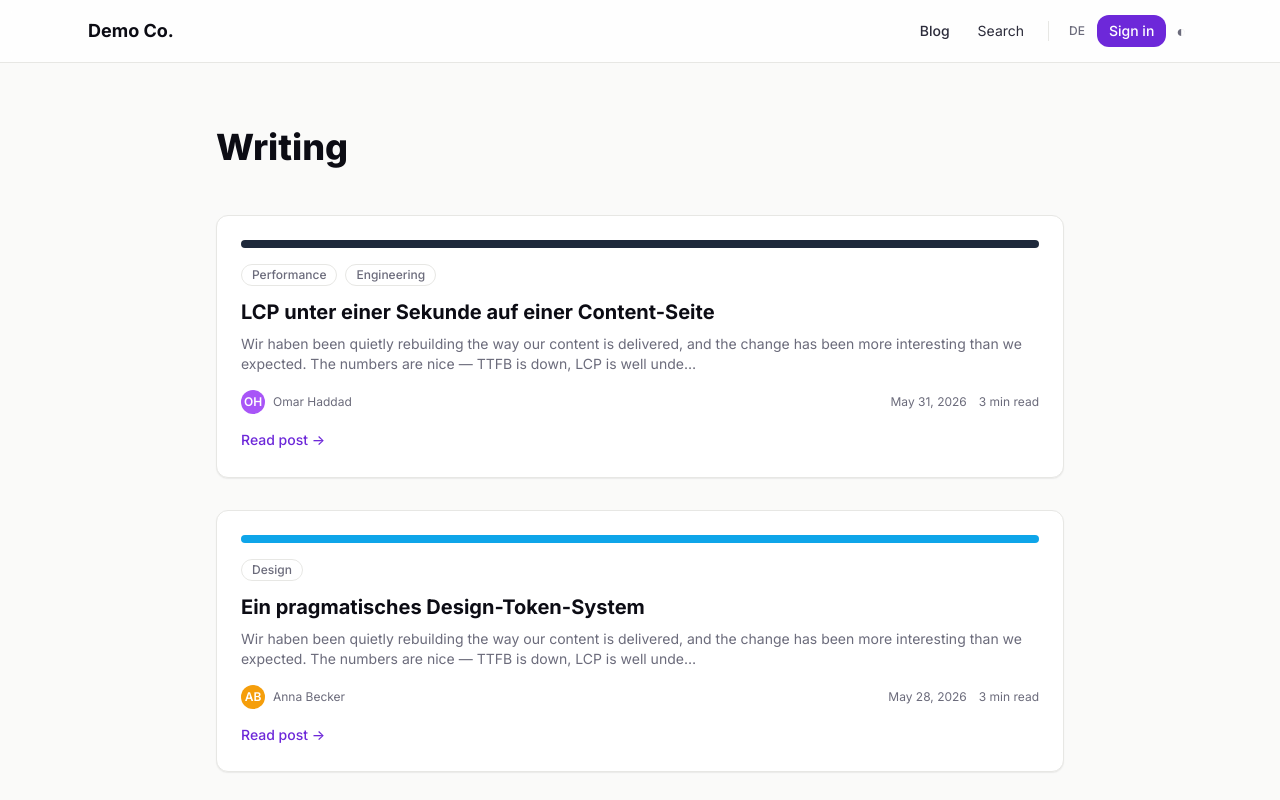
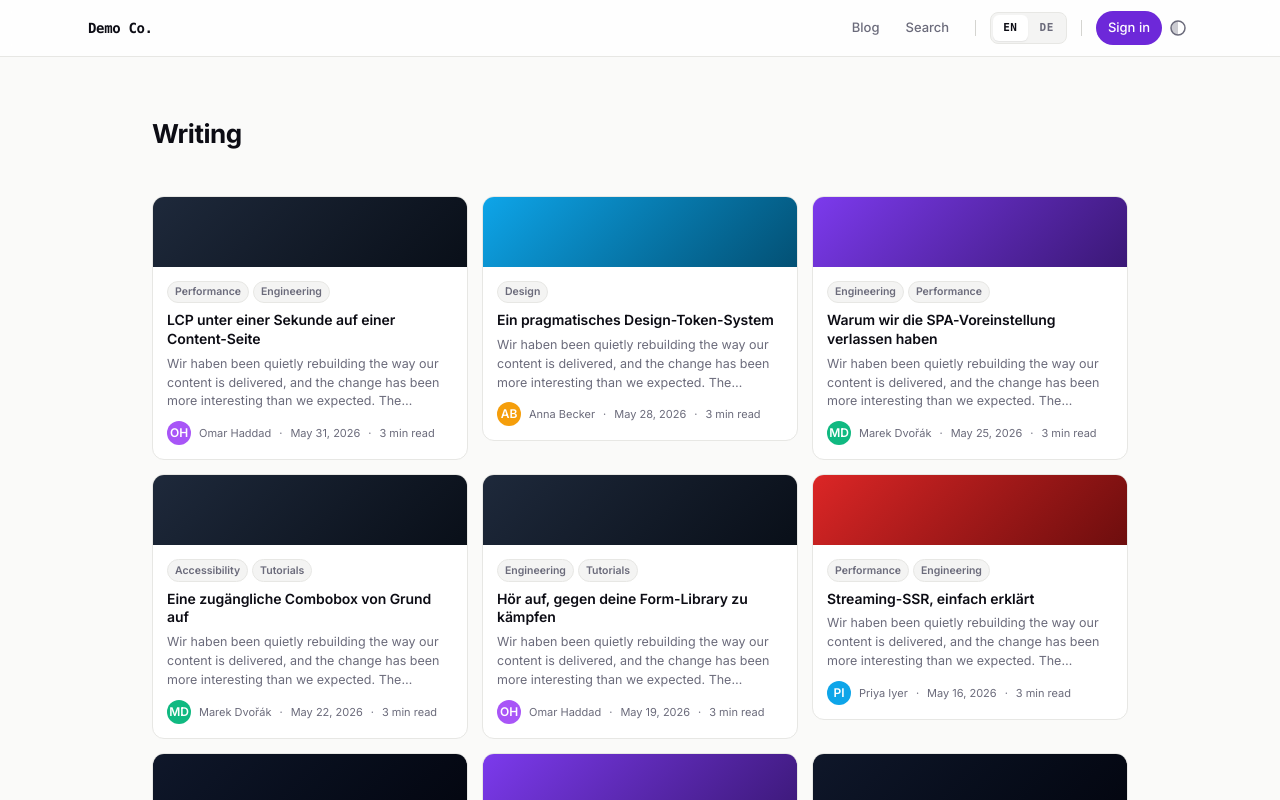
Before and after one commit to MichaelSedov/home-task, a SvelteKit app: page /de/blog in a window 1280 px wide. Shown: the top 800 px of the page. Built offline with nearby package versions, Linux system fonts and the light colour scheme.

Commit message:
feat(ui): apply brief's design tokens

```diff
--- a/src/routes/(marketing)/+layout.svelte
+++ b/src/routes/(marketing)/+layout.svelte
@@ -2,11 +2,10 @@
 	import { setT, setLang } from '$lib/i18n/context.js';
 	import { makeT } from '$lib/i18n/t.js';
 	import { page } from '$app/stores';
+	import ThemeToggle from '$lib/ui/primitives/ThemeToggle.svelte';
 
 	let { data, children } = $props();
 
-	// Must run synchronously during component init for SSR.
-	// Locale switching uses a full page reload (hreflang links), so this is safe.
 	setT(makeT(data.dict));
 	setLang(data.lang);
 
@@ -14,89 +13,104 @@
 
 	const lang = $derived(data.lang);
 	const user = $derived(data.user);
-
 	const prefix = $derived(`/${lang}`);
 
-	// Swap /en ↔ /de robustly — replace only the leading segment
 	const otherLang = $derived(lang === 'en' ? 'de' : 'en');
-	const localeSwitchHref = $derived(() => {
-		const path = $page.url.pathname;
-		// replace leading /en or /de, fall back to switching root
-		if (path.startsWith('/en')) return path.replace(/^\/en/, '/de');
-		if (path.startsWith('/de')) return path.replace(/^\/de/, '/en');
-		return `/${otherLang}`;
+	// $derived computes the STRING directly so $page is a tracked dependency
+	const localeSwitchHref = $derived(
+		$page.url.pathname.startsWith('/en')
+			? $page.url.pathname.replace(/^\/en/, '/de')
+			: $page.url.pathname.startsWith('/de')
+				? $page.url.pathname.replace(/^\/de/, '/en')
+				: `/${otherLang}`
+	);
+
+	const isActive = (href: string) => $page.url.pathname.startsWith(href);
+
+	// Persist locale choice so the root path "/" redirects to it on next visit
+	$effect(() => {
+		if (typeof document === 'undefined') return;
+		document.cookie = `lang=${lang};path=/;max-age=${60 * 60 * 24 * 365};SameSite=Lax`;
 	});
-
-	// Theme toggle
-	function toggleTheme() {
-		const next = document.documentElement.getAttribute('data-theme') === 'dark' ? 'light' : 'dark';
-		document.documentElement.setAttribute('data-theme', next);
-		document.cookie = `theme=${next};path=/;max-age=${60 * 60 * 24 * 365};SameSite=Lax`;
-	}
 </script>
 
 <div class="flex min-h-screen flex-col">
 	<nav
 		aria-label="Main navigation"
-		class="sticky top-0 z-30 border-b border-[var(--border)] bg-[var(--bg-elev)]/80 backdrop-blur"
+		class="sticky top-0 z-30 border-b border-[var(--border)] bg-[var(--bg-elev)]/80 backdrop-blur-sm"
 	>
-		<div class="mx-auto flex max-w-6xl items-center justify-between px-6 py-3">
-			<a href="/{lang}" class="text-lg font-bold text-[var(--fg)] hover:text-[var(--accent)]">
+		<div class="mx-auto flex h-14 max-w-6xl items-center justify-between px-6">
+			<!-- Logo -->
+			<a
+				href="/{lang}"
+				class="font-mono text-sm font-bold tracking-tight text-[var(--fg)] transition-colors hover:text-[var(--accent)]"
+				style="font-feature-settings: 'ss01'"
+			>
 				Demo Co.
 			</a>
 
-			<div class="flex items-center gap-1">
-				<a
-					href="{prefix}/blog"
-					class="rounded-md px-3 py-1.5 text-sm text-[var(--fg-2)] hover:bg-[var(--bg-soft)] hover:text-[var(--fg)] {$page.url.pathname.includes(
-						'/blog'
-					)
-						? 'font-medium text-[var(--fg)]'
-						: ''}"
+			<!-- Nav links -->
+			<div class="flex items-center gap-0.5">
+				{#each [{ href: `${prefix}/blog`, label: t('nav.blog') }, { href: `${prefix}/search`, label: t('nav.search') }] as link (link.href)}
+					<a
+						href={link.href}
+						class="rounded-lg px-3 py-1.5 text-[13px] font-medium transition-colors
+							{isActive(link.href)
+							? 'text-[var(--fg)]'
+							: 'text-[var(--muted)] hover:bg-[var(--bg-soft)] hover:text-[var(--fg)]'}"
+					>
+						{link.label}
+					</a>
+				{/each}
+
+				<div class="mx-3 h-4 w-px bg-[var(--border-strong)]"></div>
+
+				<!-- Language switcher — matches the pill style from the brief's lang-switch component -->
+				<div
+					class="inline-flex items-center gap-0.5 rounded-[8px] border border-[var(--border)] bg-[var(--bg-soft)] p-0.5"
+					role="group"
+					aria-label="Language"
 				>
-					{t('nav.blog')}
-				</a>
-				<a
-					href="{prefix}/search"
-					class="rounded-md px-3 py-1.5 text-sm text-[var(--fg-2)] hover:bg-[var(--bg-soft)] hover:text-[var(--fg)]"
-				>
-					{t('nav.search')}
-				</a>
+					{#each ['en', 'de'] as l (l)}
+						{#if l === lang}
+							<span
+								class="rounded-[6px] bg-[var(--bg-elev)] px-2.5 py-1 font-mono text-[11px] font-bold uppercase tracking-[0.05em] text-[var(--fg)] shadow-[var(--shadow-sm)]"
+								aria-current="true"
+							>
+								{l}
+							</span>
+						{:else}
+							<a
+								href={localeSwitchHref}
+								hreflang={l}
+								data-sveltekit-reload
+								class="rounded-[6px] px-2.5 py-1 font-mono text-[11px] font-bold uppercase tracking-[0.05em] text-[var(--muted)] transition-colors hover:text-[var(--fg)]"
+							>
+								{l}
+							</a>
+						{/if}
+					{/each}
+				</div>
 
-				<div class="mx-2 h-5 w-px bg-[var(--border)]"></div>
-
-				<!-- Locale switcher -->
-				<a
-					href={localeSwitchHref()}
-					class="rounded-md px-2 py-1 text-xs font-medium text-[var(--muted)] hover:bg-[var(--bg-soft)] hover:text-[var(--fg)]"
-					hreflang={otherLang}
-				>
-					{otherLang.toUpperCase()}
-				</a>
+				<div class="mx-3 h-4 w-px bg-[var(--border-strong)]"></div>
 
 				{#if user}
 					<a
 						href="/dashboard"
-						class="rounded-md px-3 py-1.5 text-sm text-[var(--fg-2)] hover:bg-[var(--bg-soft)]"
+						class="rounded-lg px-3 py-1.5 text-[13px] font-medium text-[var(--muted)] transition-colors hover:bg-[var(--bg-soft)] hover:text-[var(--fg)]"
 					>
 						{t('nav.dashboard')}
 					</a>
-				{:else}
+				{:else if !$page.url.pathname.startsWith('/login')}
 					<a
 						href="/login"
-						class="rounded-md bg-[var(--accent)] px-3 py-1.5 text-sm font-medium text-white hover:opacity-90"
+						class="rounded-lg bg-[var(--accent)] px-3 py-1.5 text-[13px] font-medium text-white transition-opacity hover:opacity-90"
 					>
 						{t('nav.login')}
 					</a>
 				{/if}
 
-				<button
-					onclick={toggleTheme}
-					aria-label="Toggle theme"
-					class="rounded-md p-1.5 text-[var(--muted)] hover:bg-[var(--bg-soft)] hover:text-[var(--fg)]"
-				>
-					<span aria-hidden="true" class="text-base">◐</span>
-				</button>
+				<ThemeToggle />
 			</div>
 		</div>
 	</nav>
@@ -105,7 +119,7 @@
 		{@render children()}
 	</main>
 
-	<footer class="border-t border-[var(--border)] py-8 text-center text-sm text-[var(--muted)]">
+	<footer class="border-t border-[var(--border)] py-8 text-center text-[13px] text-[var(--muted)]">
 		{t('footer.copy')}
 	</footer>
 </div>
--- a/src/routes/(marketing)/[lang]/blog/+page.svelte
+++ b/src/routes/(marketing)/[lang]/blog/+page.svelte
@@ -3,8 +3,6 @@
 	import { formatDate } from '$lib/i18n/t.js';
 	import { getTags } from '$lib/i18n/dict.js';
 	import Avatar from '$lib/ui/primitives/Avatar.svelte';
-	import Badge from '$lib/ui/primitives/Badge.svelte';
-	import Card from '$lib/ui/primitives/Card.svelte';
 
 	let { data } = $props();
 	const t = getT();
@@ -20,55 +18,73 @@
 	<link rel="alternate" hreflang="de" href="/de/blog" />
 </svelte:head>
 
-<div class="mx-auto max-w-4xl px-6 py-16">
-	<header class="mb-12">
-		<h1 class="text-4xl font-extrabold text-[var(--fg)]">{t('blog.title')}</h1>
-	</header>
+<div class="mx-auto max-w-5xl px-6 py-14">
+	<h1 class="mb-10 text-[26px] font-bold tracking-[-0.018em] text-[var(--fg)]">
+		{t('blog.title')}
+	</h1>
 
 	{#if data.posts.length === 0}
 		<p class="text-[var(--muted)]">{t('blog.empty')}</p>
 	{:else}
-		<ol class="space-y-8" aria-label="Blog posts">
+		<!-- Grid layout matching the brief's post-grid -->
+		<ol
+			class="grid gap-3.5"
+			style="grid-template-columns: repeat(auto-fill, minmax(260px, 1fr))"
+			aria-label="Blog posts"
+		>
 			{#each data.posts as post (post.id)}
 				<li>
-					<Card as="article" hover class="overflow-hidden">
-						<a href="/{lang}/blog/{post.slug}" class="block p-6 focus-visible:outline-none">
+					<a
+						href="/{lang}/blog/{post.slug}"
+						class="group flex flex-col overflow-hidden rounded-[var(--radius-md)] border border-[var(--border)] bg-[var(--bg-elev)] transition-all duration-200 hover:-translate-y-[3px] hover:border-[var(--border-strong)] hover:shadow-[var(--shadow-md)]"
+					>
+						<!-- Cover — gradient using post's coverColor -->
 						<div
-								class="mb-4 h-2 w-full rounded-full"
-								style="background-color: {post.coverColor}"
+							class="h-[70px] flex-shrink-0"
+							style="background: linear-gradient(135deg, {post.coverColor}, color-mix(in oklab, {post.coverColor} 60%, black))"
 							aria-hidden="true"
 						></div>
 
-							<div class="flex flex-wrap gap-2 mb-3">
-								{#each post.tags as tag (tag)}
+						<div class="flex flex-1 flex-col p-3.5">
+							<!-- Tags -->
+							{#if post.tags.length > 0}
+								<div class="mb-2 flex flex-wrap gap-1">
+									{#each post.tags.slice(0, 3) as tag (tag)}
 										{@const tagDef = allTags.find((t2) => t2.slug === tag)}
-									<Badge variant="muted">{tagDef?.label[lang] ?? tag}</Badge>
+										<span
+											class="rounded-full border border-[var(--border)] bg-[var(--bg-soft)] px-[7px] py-[1.5px] text-[10.5px] font-semibold text-[var(--muted)]"
+										>
+											{tagDef?.label[lang] ?? tag}
+										</span>
 									{/each}
 								</div>
+							{/if}
 
-							<h2 class="mb-2 text-xl font-bold text-[var(--fg)] group-hover:text-[var(--accent)]">
+							<!-- Title -->
+							<h2
+								class="mb-1.5 text-[14px] font-semibold leading-[1.35] tracking-[-0.005em] text-[var(--fg)]"
+							>
 								{post.title}
 							</h2>
-							<p class="mb-4 line-clamp-2 text-sm text-[var(--muted)]">{post.excerpt}</p>
 
-							<div class="flex items-center justify-between text-xs text-[var(--muted)]">
-								<div class="flex items-center gap-2">
+							<!-- Excerpt -->
+							<p class="mb-2.5 line-clamp-3 text-[12.5px] leading-[1.5] text-[var(--muted)]">
+								{post.excerpt}
+							</p>
+
+							<!-- Meta -->
+							<div
+								class="mt-auto flex flex-wrap items-center gap-2 text-[11px] text-[var(--muted)]"
+							>
 								<Avatar name={post.author.name} color={post.author.avatarColor} size="sm" />
 								<span>{post.author.name}</span>
-								</div>
-								<div class="flex items-center gap-3">
+								<span>·</span>
 								<time datetime={post.publishedAt}>{formatDate(post.publishedAt, lang)}</time>
+								<span>·</span>
 								<span>{t('blog.readingTime', { minutes: String(post.readingTimeMinutes) })}</span>
 							</div>
 						</div>
-
-							<span
-								class="mt-4 inline-flex items-center gap-1 text-sm font-medium text-[var(--accent)]"
-							>
-								{t('blog.readMore')} →
-							</span>
 					</a>
-					</Card>
 				</li>
 			{/each}
 		</ol>
--- a/src/routes/layout.css
+++ b/src/routes/layout.css
@@ -104,6 +104,7 @@ body {
 	background: var(--bg);
 	line-height: 1.65;
 	font-size: 16px;
+	font-feature-settings: 'ss01', 'cv11';
 	-webkit-font-smoothing: antialiased;
 	transition:
 		background 240ms ease,
@@ -121,3 +122,15 @@ body {
 	outline-offset: 2px;
 	border-radius: 4px;
 }
+
+/* ---------- inline code ---------- */
+code {
+	font-family: 'JetBrains Mono', ui-monospace, SFMono-Regular, Menlo, Consolas, monospace;
+	font-size: 13px;
+	font-weight: 500;
+	background: var(--bg-soft);
+	border: 1px solid var(--border);
+	padding: 1.5px 6px;
+	border-radius: 6px;
+	color: var(--fg);
+}
```
Also changed, not shown: src/routes/(auth)/dashboard/items/+page.svelte (+133 -86 lines). Lines whose indentation alone changed are shown as unchanged.
